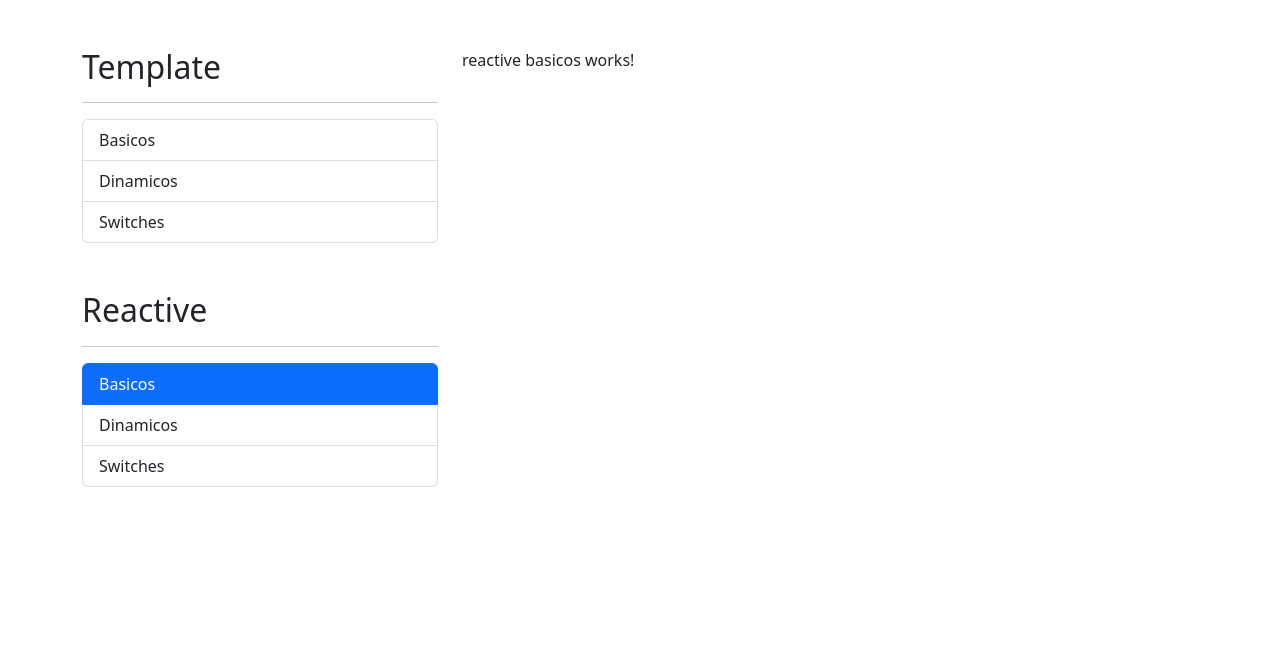
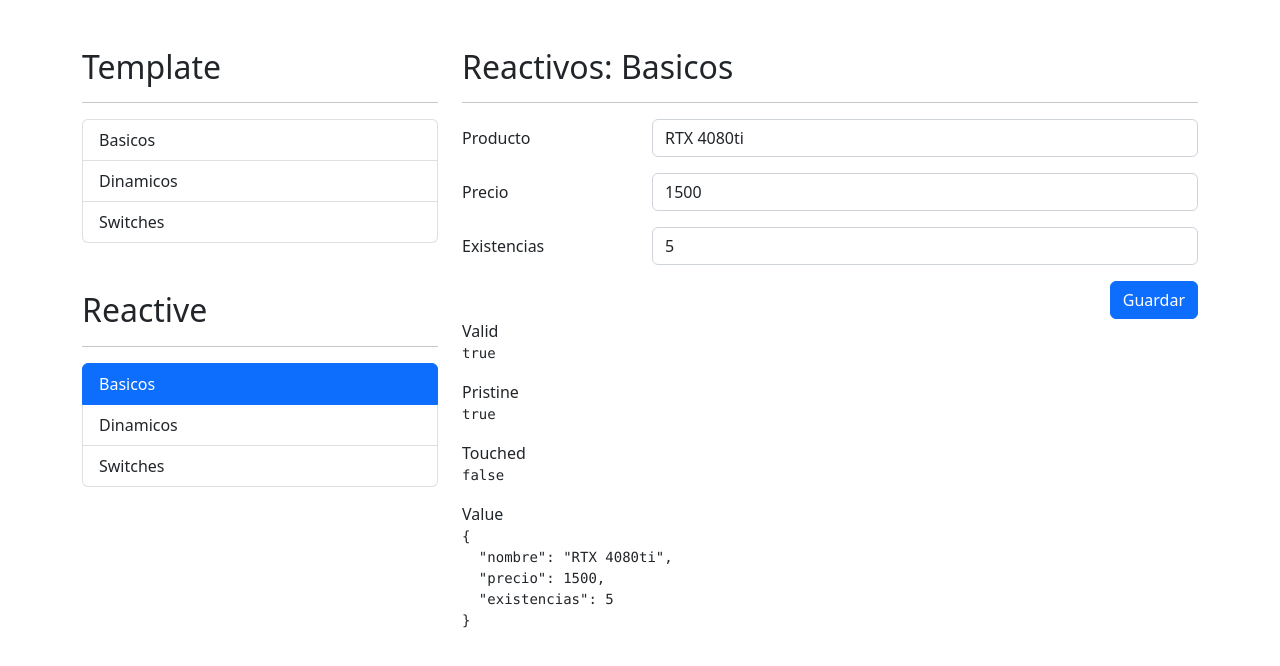
Before and after one commit to MarcosCInland/formulariosApp, an Angular app: page /reactive/basicos in a window 1280 px wide. Shown: the top 666 px of the page. Built offline with nearby package versions, Linux system fonts and the light colour scheme.

Commit message:
formularios basicos y dinamicos

```diff
--- a/src/app/reactive/basicos/basicos.component.html
+++ b/src/app/reactive/basicos/basicos.component.html
@@ -1 +1,63 @@
-<p>reactive basicos works!</p>
+<h2>Reactivos: Basicos</h2>
+<hr>
+
+<div class="row">
+    <div class="col">
+        <form [formGroup]="miForm" (ngSubmit)="guardar()" autocomplete="off">
+            <!-- Campo de producto-->
+            <div class="mb-3 row">
+                <label class="col-sm-3 col-form-label">Producto</label>
+                <div class="col-sm-9">
+                    <input type="text" class="form-control" placeholder="Nombre del producto"
+                    formControlName="nombre">
+                    <span class="form-text text-danger"
+                    *ngIf="campoValido('nombre')">Debe de ser de 3 letras</span>
+                </div>
+            </div>
+
+            <!-- Precio de producto-->
+            <div class="mb-3 row">
+                <label class="col-sm-3 col-form-label">Precio</label>
+                <div class="col-sm-9">
+                    <input type="number" class="form-control" placeholder="Precio del producto"
+                    formControlName="precio">
+                    <span class="form-text text-danger"
+                    *ngIf="campoValido('precio')">El precio debe de ser igual o mayor a 0</span>
+                </div>
+            </div>
+
+            <!-- Existencias de producto-->
+            <div class="mb-3 row">
+                <label class="col-sm-3 col-form-label">Existencias</label>
+                <div class="col-sm-9">
+                    <input type="number" class="form-control" placeholder="Existencias del producto"
+                    formControlName="existencias">
+                    <span class="form-text text-danger"
+                    *ngIf="campoValido('existencias')">Las existencias deben de ser mayor a 0</span>
+                </div>
+            </div>
+
+            <div class="row">
+                <div class="col">
+                    <button type="submit" class="btn btn-primary float-end" [disabled]="miForm.invalid">Guardar</button>
+                </div>
+            </div>
+        </form>
+    </div>
+</div>
+
+<div class="row">
+    <div class="col">
+        <span>Valid</span>
+        <pre>{{ miForm.valid }}</pre>
+
+        <span>Pristine</span>
+        <pre>{{ miForm.pristine | json }}</pre>
+
+        <span>Touched</span>
+        <pre>{{ miForm.touched | json }}</pre>
+
+        <span>Value</span>
+        <pre>{{ miForm.value | json }}</pre>
+    </div>
+</div>
--- a/src/app/reactive/basicos/basicos.component.ts
+++ b/src/app/reactive/basicos/basicos.component.ts
@@ -1,4 +1,5 @@
 import { Component, OnInit } from '@angular/core';
+import { FormBuilder, FormControl, FormGroup, Validators } from '@angular/forms';
 
 @Component({
   selector: 'app-basicos',
@@ -8,9 +9,34 @@
 })
 export class BasicosComponent implements OnInit {
 
-  constructor() { }
+  /*miForm: FormGroup = new FormGroup({
+    'nombre'      : new FormControl('RTX 4080ti'),
+    'precio'      : new FormControl(1500),
+    'existencias' : new FormControl(5),
+  })*/
+
+  miForm: FormGroup = this.fb.group({
+    nombre: ['RTX 4080ti', [Validators.required, Validators.minLength(3)] ],  //value, validators Sincronos, validators Asincronos
+    precio: [1500, [Validators.required, Validators.min(0)] ],
+    existencias: [5, [Validators.required, Validators.min(0)]],
+  })
+
+  constructor(private fb: FormBuilder) { }
 
   ngOnInit(): void {
+    //form.reset para establecer valores, en caso de que alguno no sea proveido
+  }
+
+  campoValido(campo: string) {
+    return this.miForm.controls[campo].errors && this.miForm.controls[campo].touched;
+  }
+
+  guardar() {
+    if (this.miForm.invalid) {
+      this.miForm.markAllAsTouched();
+      return;
+    }
+    this.miForm.reset();
   }
 
 }
--- a/src/app/reactive/dinamicos/dinamicos.component.html
+++ b/src/app/reactive/dinamicos/dinamicos.component.html
@@ -1 +1,59 @@
-<p>reactive dinamicos works!</p>
+<h2>Reactivos: <small>Dinamicos</small></h2>
+<hr>
+
+<form [formGroup]="miForm" (ngSubmit)="guardar()" autocomplete="off">
+    <!-- NOMBRE -->
+    <div class="mb-3 row">
+        <label class="col-sm-3 col-form-label">Nombre</label>
+        <div class="col-sm-9">
+            <input type="text" class="form-control" placeholder="Nombre de la persona"
+            formControlName="nombre">
+            <span class="form-text text-danger"
+            *ngIf="campoValido('nombre')">Este campo es obligatorio</span>
+        </div>
+    </div>
+
+    <!-- AGREGAR -->
+    <div class="mb-3 row">
+        <label class="col-sm-3 col-form-label">Agregar</label>
+        <div class="col-sm-9">
+            <div class="input-group">
+                <input type="text" class="form-control" placeholder="Agregar favorito">
+                <button class="btn btn-outline-primary" type="button">Agregar</button>
+            </div>
+        </div>
+    </div>
+
+    <!-- LISTA DE JUEGOS FAVORITOS -->
+    <div class="mb-3 row">
+        <label class="col-sm-3 col-form-label">Favoritos</label>
+        <div class="col-sm-9">
+            <div class="input-group mb-1">
+                <input type="text" class="form-control">
+                <button class="btn btn-outline-danger" type="button">Eliminar</button>
+            </div>
+        </div>
+    </div>
+
+    <div class="row">
+        <div class="col-sm-12">
+            <button type="submit" class="btn btn-primary float-end">Guardar</button>
+        </div>
+    </div>
+</form>
+
+<div class="row">
+    <div class="col">
+        <span>Valid</span>
+        <pre>{{ miForm.valid }}</pre>
+
+        <span>Pristine</span>
+        <pre>{{ miForm.pristine | json }}</pre>
+
+        <span>Touched</span>
+        <pre>{{ miForm.touched | json }}</pre>
+
+        <span>Value</span>
+        <pre>{{ miForm.value | json }}</pre>
+    </div>
+</div>
--- a/src/app/reactive/dinamicos/dinamicos.component.ts
+++ b/src/app/reactive/dinamicos/dinamicos.component.ts
@@ -1,4 +1,5 @@
 import { Component, OnInit } from '@angular/core';
+import { FormBuilder, FormGroup, Validators } from '@angular/forms';
 
 @Component({
   selector: 'app-dinamicos',
@@ -8,9 +9,26 @@
 })
 export class DinamicosComponent implements OnInit {
 
-  constructor() { }
+  miForm: FormGroup = this.fb.group({
+    nombre: ['', [Validators.required, Validators.minLength(3)]]
+  })
+
+  constructor(private fb: FormBuilder) { }
 
   ngOnInit(): void {
   }
 
+  campoValido(campo: string) {
+    return this.miForm.controls[campo].errors && this.miForm.controls[campo].touched;
+  }
+
+  guardar(): void {
+    if (this.miForm.invalid) {
+      this.miForm.markAllAsTouched();
+      return;
+    }
+    console.log(this.miForm.value);
+    //this.miForm.reset();
+  }
+
 }
--- a/src/app/reactive/reactive.module.ts
+++ b/src/app/reactive/reactive.module.ts
@@ -1,10 +1,12 @@
 import { NgModule } from '@angular/core';
 import { CommonModule } from '@angular/common';
+import { ReactiveFormsModule } from '@angular/forms';
 
 import { ReactiveRoutingModule } from './reactive-routing.module';
 import { BasicosComponent } from './basicos/basicos.component';
 import { DinamicosComponent } from './dinamicos/dinamicos.component';
 import { SwitchesComponent } from './switches/switches.component';
+
 
 
 @NgModule({
@@ -15,6 +17,7 @@
   ],
   imports: [
     CommonModule,
+    ReactiveFormsModule,
     ReactiveRoutingModule
   ]
 })
--- a/src/app/reactive/switches/switches.component.html
+++ b/src/app/reactive/switches/switches.component.html
@@ -1 +1,67 @@
-<p>reactive switches works!</p>
+<h2>Reactivos: Switches</h2>
+<hr>
+
+<form>
+    <!-- Radios-->
+    <div class="row mb-3">
+        <label class="col-sm-3 col-form-label">Genero</label>
+        <div class="col-sm-9">
+            <div class="form-check">
+                <input class="form-check-input" type="radio" name="radioGenero" id="radioMasculino"
+                value="M">
+                <label class="form-check-label" for="radioMasculino">
+                  Masculino
+                </label>
+            </div>
+            <div class="form-check">
+                <input class="form-check-input" type="radio" name="radioGenero" id="radioFemenino"
+                value="F">
+                <label class="form-check-label" for="radioFemenino">
+                  Femenino
+                </label>
+            </div>
+        </div>
+    </div>
+
+    <!-- Switches-->
+    <div class="row mb-3">
+        <label class="col-sm-3 col-form-label">Notificaciones</label>
+        <div class="col-sm-9">
+            <div class="form-check form-switch mt-2">
+                <input class="form-check-input" type="checkbox" role="switch" id="flexSwitchCheckChecked">
+                <label class="form-check-label" for="flexSwitchCheckChecked">Quiero recibir notificaciones</label>
+            </div>
+        </div>
+    </div>
+
+    <!-- Checks-->
+    <div class="row mb-3">
+        <label class="col-sm-3 col-form-label"></label>
+        <div class="col-sm-9">
+            <div class="form-check">
+                <input class="form-check-input" type="checkbox" value="" id="flexCheckDefault">
+                <label class="form-check-label" for="flexCheckDefault">
+                  Terminos y condiciones de uso
+                </label>
+            </div>
+        </div>
+    </div>
+
+    <!--Boton-->
+    <div class="row">
+        <div class="col">
+            <button class="btn btn-primary float-end">Guardar</button>
+        </div>
+    </div>
+</form>
+
+<!--
+<h5>Valor del formulario</h5>
+<pre>{{ miForm.value | json }}</pre>
+
+<h5>Valid</h5>
+<pre>{{ miForm.valid }}</pre>
+
+<h5></h5>
+<pre>Condiciones: </pre>
+-->
```
